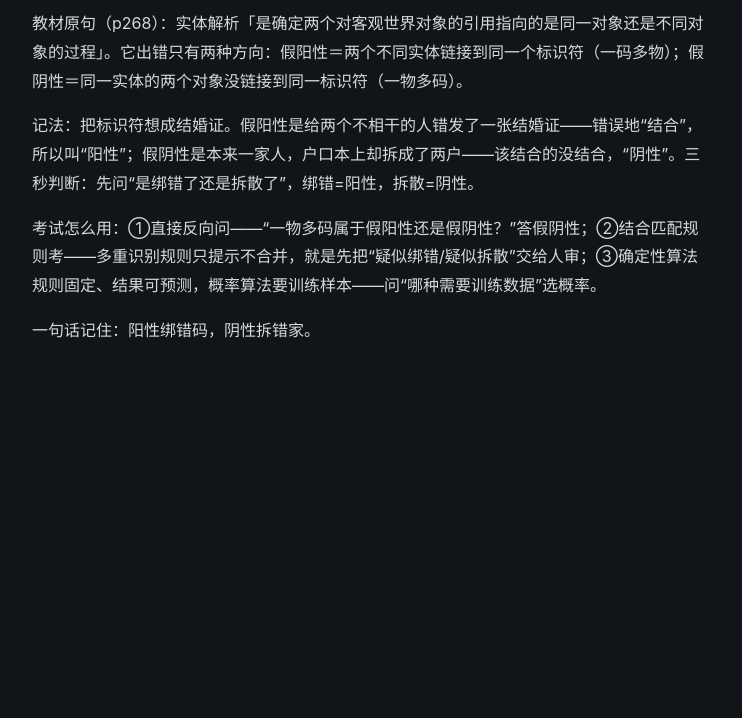
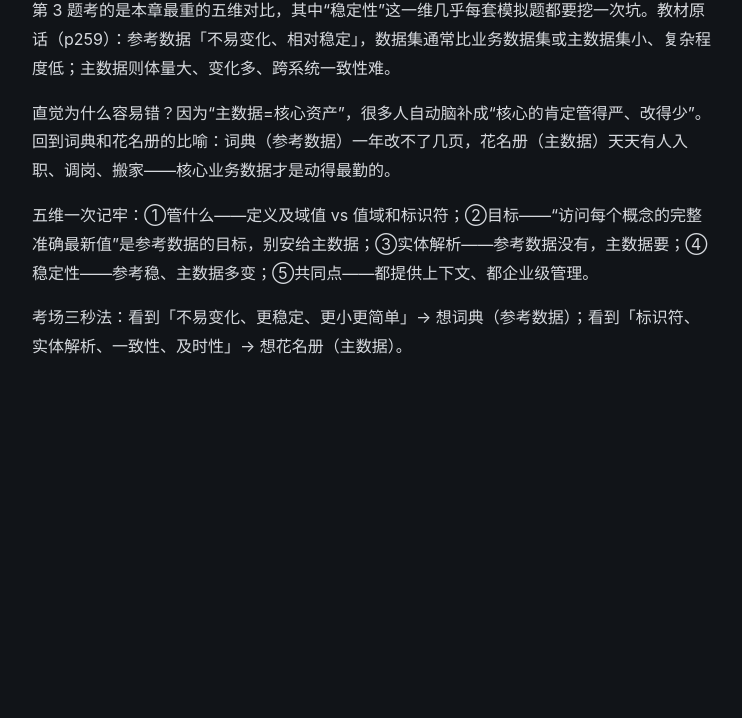
Before and after one commit to guang-917/guang-917.github.io, a plain HTML site: page cards/dig_qp20_1.html in a window 1280 px wide. Shown: the part 82-800 px from the top of the page, without its empty margins (268-1010 px from the left). Drawn offline with Linux system fonts and the light colour scheme.

Commit message:
fix qp20 dig

```diff
--- a/cards/dig_qp20_1.html
+++ b/cards/dig_qp20_1.html
@@ -1 +1 @@
-<!DOCTYPE html><html lang="zh"><head><meta charset="utf-8"><meta name="viewport" content="width=device-width,initial-scale=1"><title>延伸：假阳性绑错码，假阴性拆错家</title><style>body{background:#111418;color:#d6d9de;font-family:-apple-system,'PingFang SC',sans-serif;line-height:1.8;max-width:680px;margin:0 auto;padding:28px 20px 60px}h1{font-size:19px;color:#f2f4f7}</style></head><body><h1>延伸：假阳性绑错码，假阴性拆错家</h1><p>教材原句（p268）：实体解析「是确定两个对客观世界对象的引用指向的是同一对象还是不同对象的过程」。它出错只有两种方向：假阳性＝两个不同实体链接到同一个标识符（一码多物）；假阴性＝同一实体的两个对象没链接到同一标识符（一物多码）。</p><p>记法：把标识符想成结婚证。假阳性是给两个不相干的人错发了一张结婚证——错误地“结合”，所以叫“阳性”；假阴性是本来一家人，户口本上却拆成了两户——该结合的没结合，“阴性”。三秒判断：先问“是绑错了还是拆散了”，绑错=阳性，拆散=阴性。</p><p>考试怎么用：①直接反向问——“一物多码属于假阳性还是假阴性？”答假阴性；②结合匹配规则考——多重识别规则只提示不合并，就是先把“疑似绑错/疑似拆散”交给人审；③确定性算法规则固定、结果可预测，概率算法要训练样本——问“哪种需要训练数据”选概率。</p><p>一句话记住：阳性绑错码，阴性拆错家。</p></body></html>
+<html><head><meta charset="utf-8"><title>延伸：到底谁更“稳”</title><style>body{background:#111418;color:#d6d9de;font-family:-apple-system,"PingFang SC",sans-serif;line-height:1.8;max-width:680px;margin:0 auto;padding:28px 20px 60px}h1{font-size:19px;color:#f2f4f7}</style></head><body><h1>延伸：主数据和参考数据，到底谁更“稳”？</h1><p>第 3 题考的是本章最重的五维对比，其中“稳定性”这一维几乎每套模拟题都要挖一次坑。教材原话（p259）：参考数据「不易变化、相对稳定」，数据集通常比业务数据集或主数据集小、复杂程度低；主数据则体量大、变化多、跨系统一致性难。</p><p>直觉为什么容易错？因为“主数据=核心资产”，很多人自动脑补成“核心的肯定管得严、改得少”。回到词典和花名册的比喻：词典（参考数据）一年改不了几页，花名册（主数据）天天有人入职、调岗、搬家——核心业务数据才是动得最勤的。</p><p>五维一次记牢：①管什么——定义及域值 vs 值域和标识符；②目标——“访问每个概念的完整准确最新值”是参考数据的目标，别安给主数据；③实体解析——参考数据没有，主数据要；④稳定性——参考稳、主数据多变；⑤共同点——都提供上下文、都企业级管理。</p><p>考场三秒法：看到「不易变化、更稳定、更小更简单」→ 想词典（参考数据）；看到「标识符、实体解析、一致性、及时性」→ 想花名册（主数据）。</p></body></html>
```
